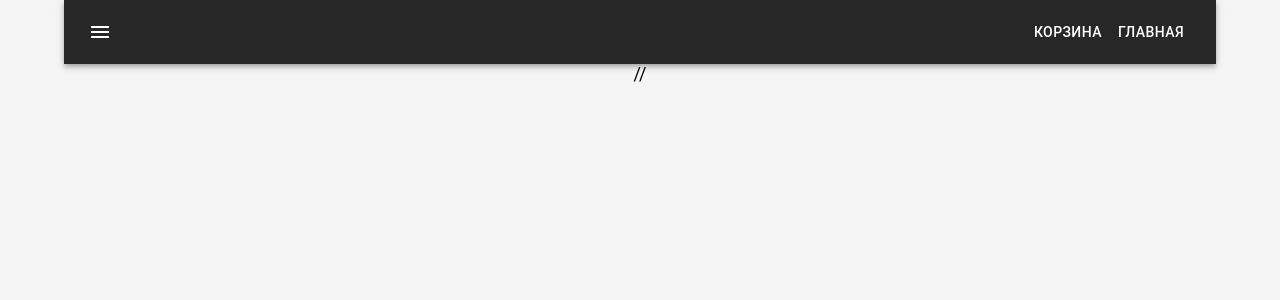
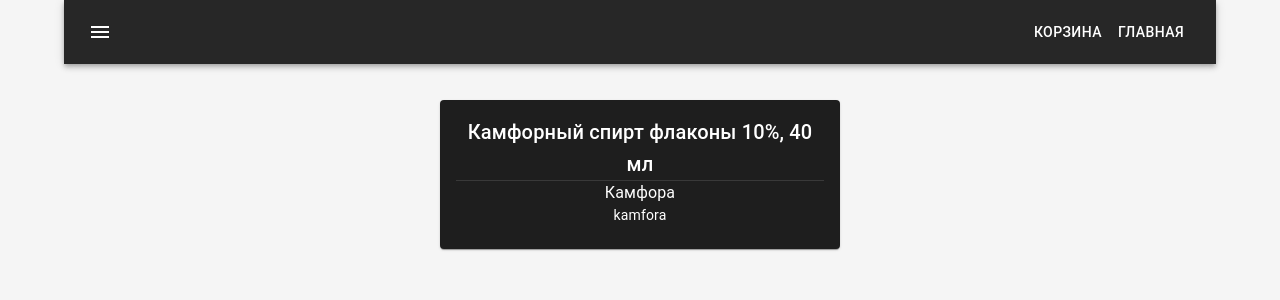
Before and after one commit to ASE-summer-practice-2022/store-milena, a React (Create React App) app: page /ItemPage/1278432 in a window 1280 px wide. Shown: the top 300 px of the page. Built offline with nearby package versions, Linux system fonts and the light colour scheme.

Commit message:
ItemPage

```diff
--- a/src/components/Pages/ItemPage.tsx
+++ b/src/components/Pages/ItemPage.tsx
@@ -1,17 +1,30 @@
 import React from 'react';
-import {inject, observer} from "mobx-react";
+import { inject, observer } from "mobx-react";
 import { storeNames } from "../../stores/Enum";
-import Item from "../../models/Item";
+//MUI
+import { Card, CardContent, CardMedia, Typography } from "@mui/material";
+import { useParams } from "react-router-dom";
+import Divider from "@mui/material/Divider";
+
 
 const ItemPage = inject(storeNames.CardStoreName)(observer((Items: any) => {
     const cardStore = Items.CardStore;
-    const products = cardStore.items;
+    const { id } = useParams();
+
+    const item = cardStore.readItem(Number(id));
 
     return (
-        <div>
-            //
-        </div>
+        <Card sx={{ maxWidth: "400px", display: "flex", justifyContent: "center", margin: "auto", marginTop: "2em" }}>
+            <CardContent>
+                {/*НАЗВАНИЕ ТОВАРА*/}
+                <Typography variant="h6"> {item.name} </Typography>
+                <Divider/>
+                {/*ДЕЙСТВУЮЩЕЕ ВЕЩ-ВО*/}
+                <Typography variant="body1"> {item.substanceName} </Typography>
+                <Typography variant="body2"> {item.substanceCode} </Typography>
+            </CardContent>
+        </Card>
     )
-}))
+}));
 
 export default ItemPage;
--- a/src/stores/CardStore.tsx
+++ b/src/stores/CardStore.tsx
@@ -12,6 +12,10 @@ export default class CardStore {
 
   setProducts = (products: any): void => {
     this.items = products.map((product: Item) => new Item(product));
+  };
+
+  readItem = (id: number) => {
+    return this.items.find((item: Item) => item.id === id);
   };
 
   addItem(newItem: Item): void {
```
